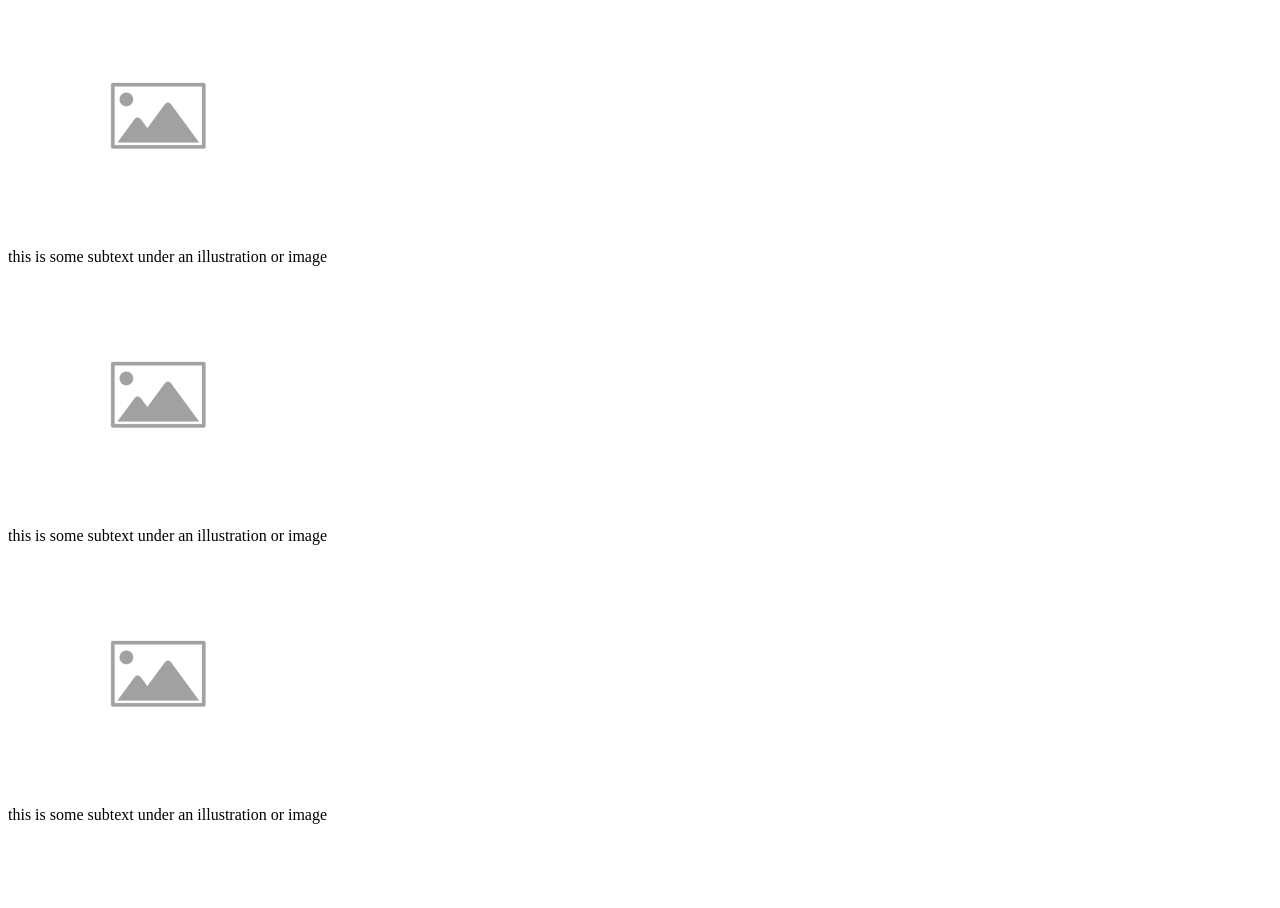
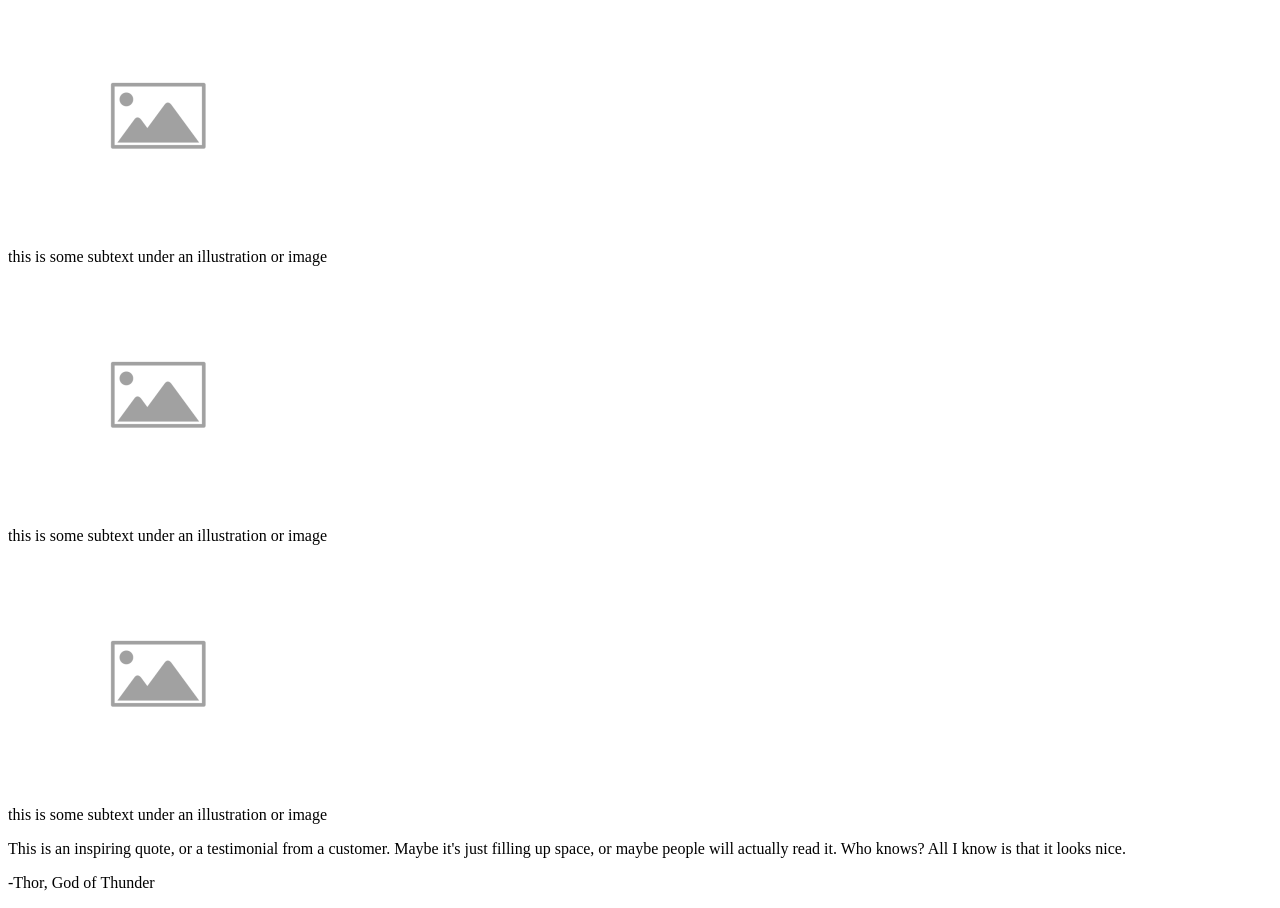
Before and after one commit to Kennedy0201/landing-page, a plain HTML site: page index.html in a window 1280 px wide. Shown: the part 795-1703 px from the top of the page. Before the commit the page ends 1635 px from the top, so only its background shows below. Drawn offline with Linux system fonts and the light colour scheme.

Commit message:
Create testimonial quote block

```diff
--- a/index.html
+++ b/index.html
@@ -62,7 +62,14 @@
             </div>
         </div>
 
+        <div class="middle-bottom-container"> <!--container for quote/testimonial-->
+            <p>This is an inspiring quote, or a testimonial from a customer.
+                Maybe it's just filling up space, or maybe people will actually
+                read it. Who knows? All I know is that it looks nice.
+            </p> <!--quote or testimonial-->
 
+            <p>-Thor, God of Thunder</p> <!--author of quote/testimonial-->
+        </div>
 
     </body>
 </html>
```
